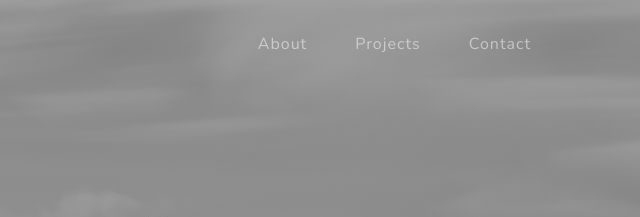
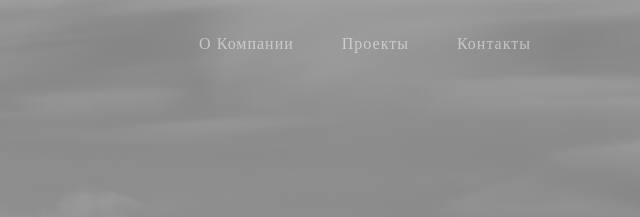
Before and after one commit to KristinaSkidan/seoOne, a plain HTML site: page index.html in a window 1280 px wide. Shown: the top 217 px of the page, 640-1280 px from the left. Drawn offline with nearby package versions, Linux system fonts and the light colour scheme.

Commit message:
Update index.html

```diff
--- a/index.html
+++ b/index.html
@@ -36,13 +36,13 @@
       <div class="collapse navbar-collapse" id="navbarResponsive">
         <ul class="navbar-nav ml-auto">
           <li class="nav-item">
-            <a class="nav-link js-scroll-trigger" href="#about">About</a>
+            <a class="nav-link js-scroll-trigger" href="#about">О Компании</a>
           </li>
           <li class="nav-item">
-            <a class="nav-link js-scroll-trigger" href="#projects">Projects</a>
+            <a class="nav-link js-scroll-trigger" href="#projects">Проекты</a>
           </li>
           <li class="nav-item">
-            <a class="nav-link js-scroll-trigger" href="#signup">Contact</a>
+            <a class="nav-link js-scroll-trigger" href="#signup">Контакты</a>
           </li>
         </ul>
       </div>
```
